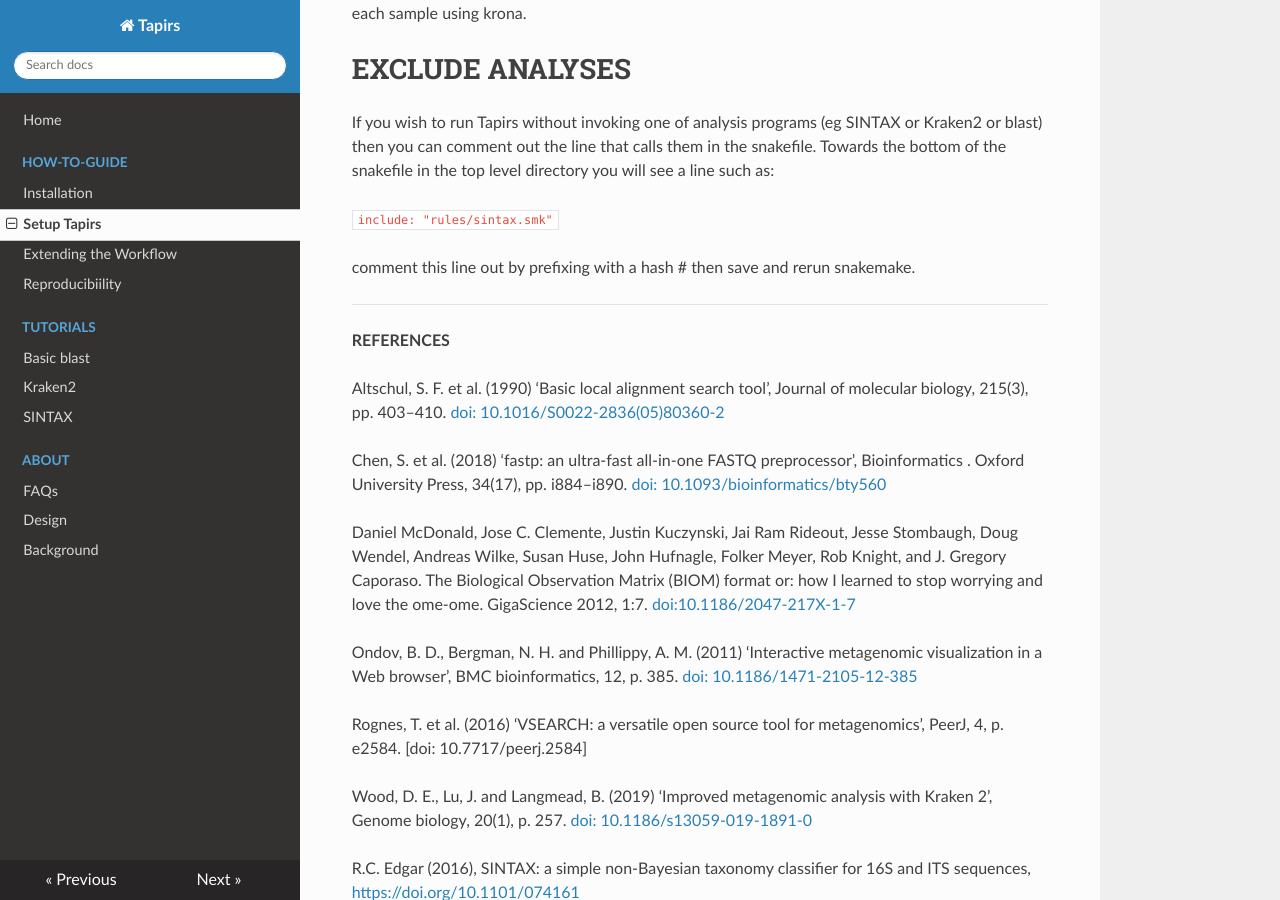
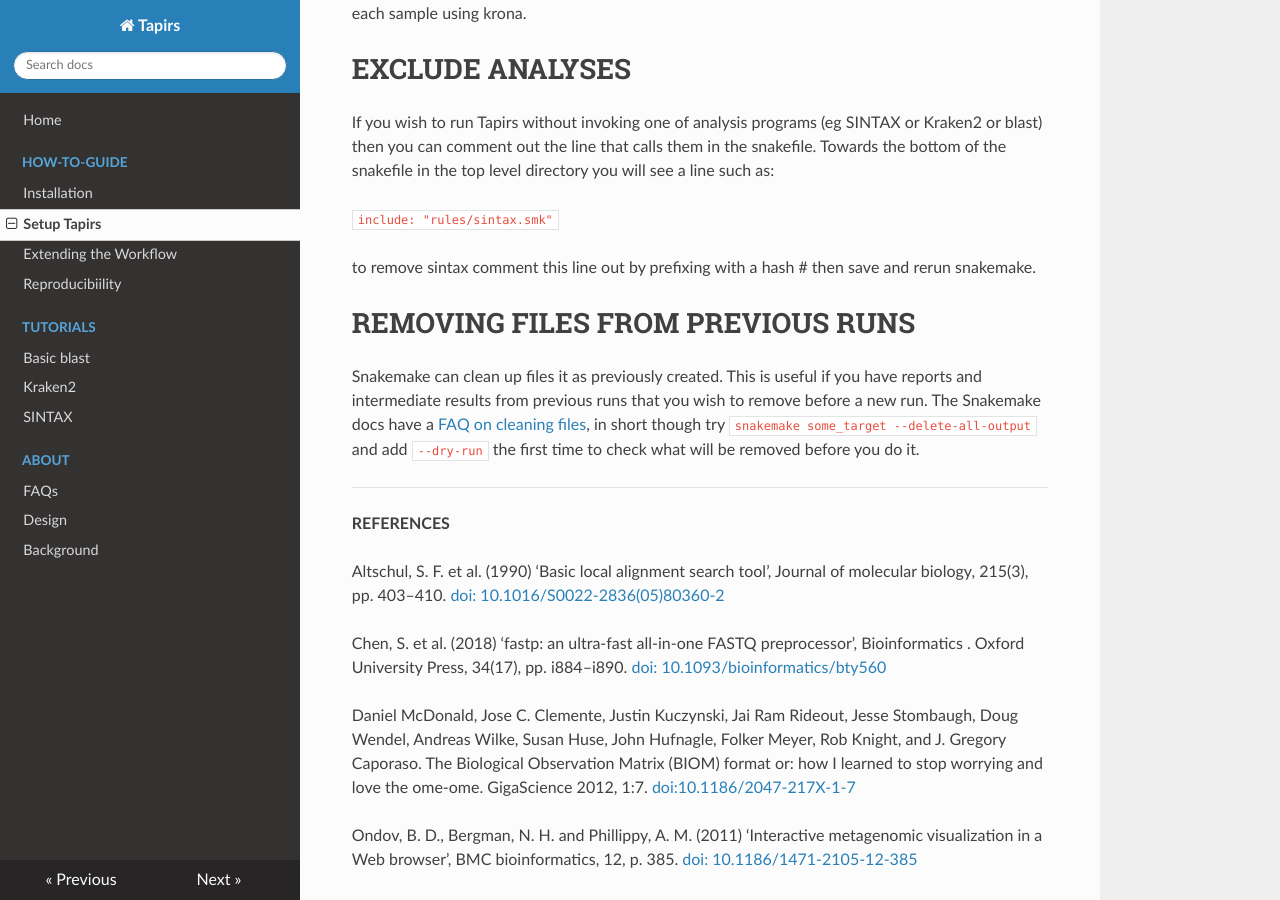
Before and after one commit to EvoHull/Tapirs, an MkDocs documentation site: the page built from docs/How-To-Guide/setup.md, in a window 1280 px wide and 900 px high, scrolled down 4231 px. Built offline with MkDocs 1.6.1, drawn with Linux system fonts in a browser that asks for light colours; nearby versions of some CDN libraries; some of the changed text lies outside the part shown.

Commit message:
remove some unused scripts add to docs

```diff
--- a/docs/How-To-Guide/setup.md
+++ b/docs/How-To-Guide/setup.md
@@ -111,7 +111,10 @@ If you wish to run Tapirs without invoking one of analysis programs (eg SINTAX o
 
 `include: "rules/sintax.smk"`
 
-comment this line out by prefixing with a hash # then save and rerun snakemake.
+to remove sintax comment this line out by prefixing with a hash # then save and rerun snakemake.
+
+# REMOVING FILES FROM PREVIOUS RUNS
+Snakemake can clean up files it as previously created. This is useful if you have reports and intermediate results from previous runs that you wish to remove before a new run. The Snakemake docs have a [FAQ on cleaning files](https://snakemake.readthedocs.io/en/stable/project_info/faq.html#how-do-i-remove-all-files-created-by-snakemake-i-e-like-make-clean), in short though try `snakemake some_target --delete-all-output` and add `--dry-run` the first time to check what will be removed before you do it.
 
 <hr>
 **REFERENCES**
```
Also changed, not shown: other parts of docs/How-To-Guide/setup.md (+1 -1 lines), 2 other files.
